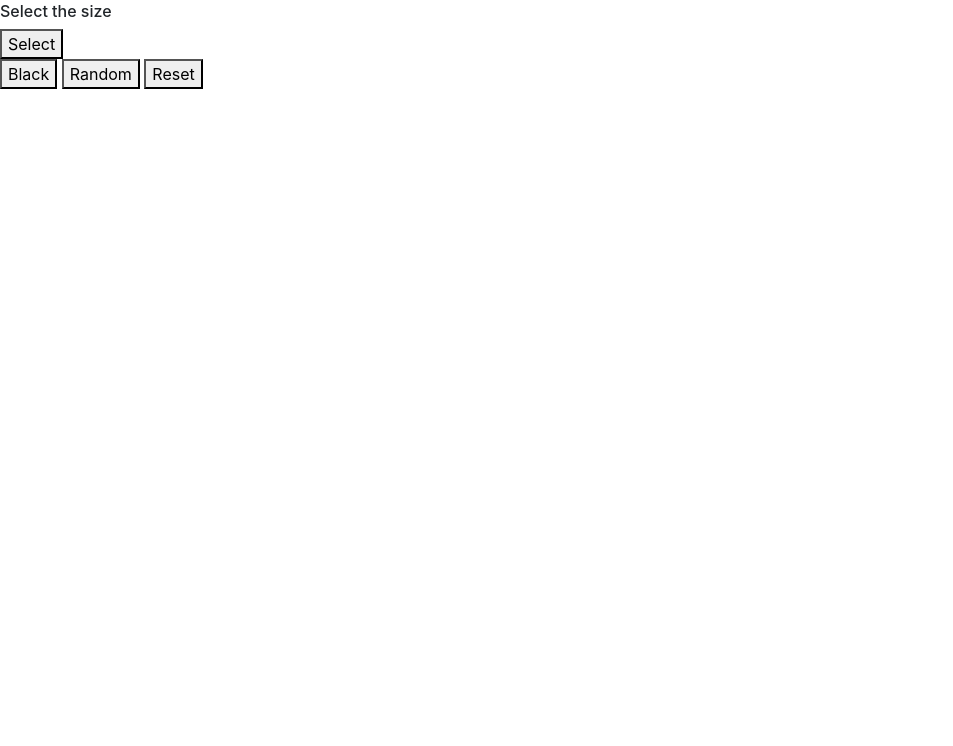
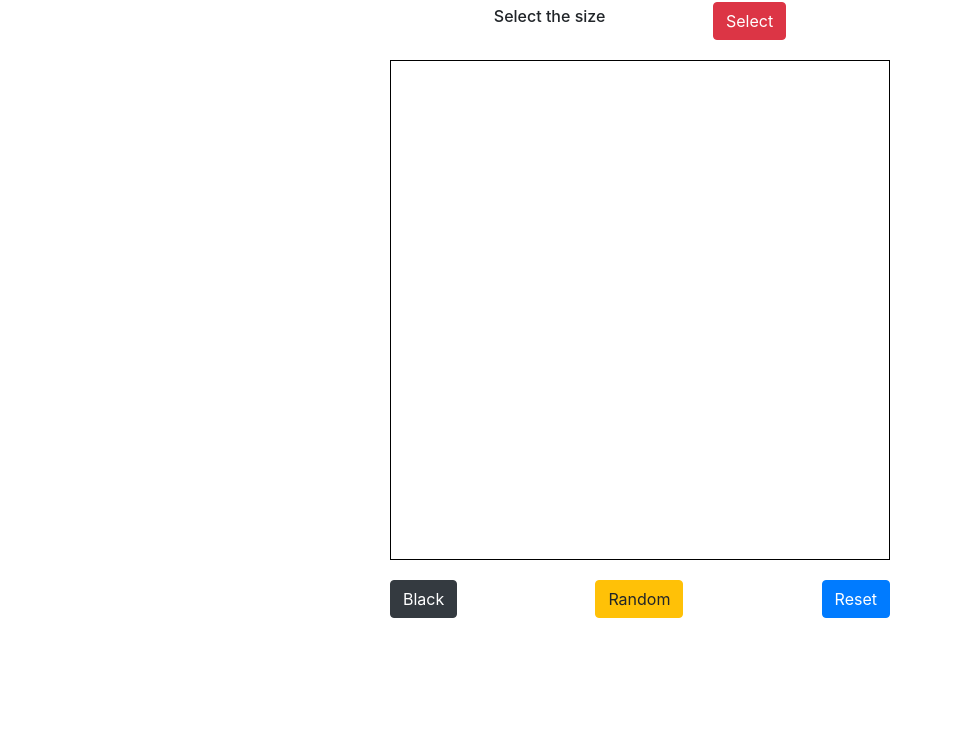
Before and after one commit to RobJoeeLee/etch-a-sketch-first-draft, a plain HTML site: page index.html in a window 1280 px wide. Shown: the part 54-800 px from the top of the page, without its empty margins (0-953 px from the left). Drawn offline with nearby package versions, Linux system fonts and the light colour scheme.

Commit message:
styled the page

```diff
--- a/index.html
+++ b/index.html
@@ -11,13 +11,13 @@
     <h1>Etch-A-Sketch</h1>
     <div class="header">
         <h6>Select the size</h6>
-        <button id="pop-up">Select</button>
+    <button id="pop-up" class="btn btn-danger">Select</button>
     </div>
-    <div class="container"></div>
+    <div class="board"></div>
     <div class="footer">
-        <button>Black</button>
-        <button>Random</button>
-        <button>Reset</button>
+        <button class="btn btn-dark">Black</button>
+        <button class="btn btn-warning">Random</button>
+        <button class="btn btn-primary">Reset</button>
     </div>
     <script src="script.js"></script>
 </body>
--- a/styles.css
+++ b/styles.css
@@ -0,0 +1,31 @@
+body{
+    display: flex;
+    justify-content: center;
+    align-items: center;
+    flex-direction: column;
+}
+
+.header{
+    display: flex;
+    flex-direction: row;
+    align-items: center;
+    width: 400px;
+    justify-content: space-around;
+    margin-bottom: 20px;
+}
+
+.footer{
+    display: flex;
+    flex-direction: row;
+    justify-content: space-between;
+    width: 500px;
+    align-items: center;
+    margin-top: 20px;
+}
+
+.board{
+    width: 500px;
+    height: 500px;
+    display: grid;
+    border: 1px solid black;
+}
```
